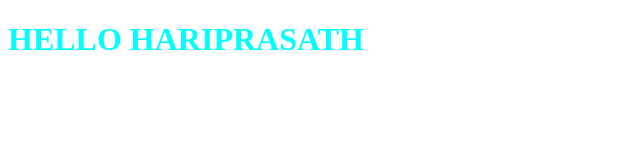
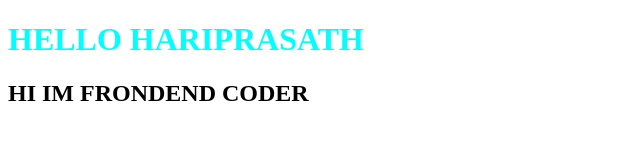
Before and after one commit to hariprasathkcubeconsultingservices/samplerepo, a plain HTML site: page index.html in a window 1280 px wide. Shown: the whole page, without its empty margins (0-640 px from the left). Drawn offline with Linux system fonts and the light colour scheme.

Commit message:
feat:added a frontend coder

```diff
--- a/index.html
+++ b/index.html
@@ -8,5 +8,6 @@
 </head>
 <body>
     <h1>HELLO HARIPRASATH</h1>
+    <h2>HI IM FRONDEND CODER</h2>
 </body>
 </html>
```
